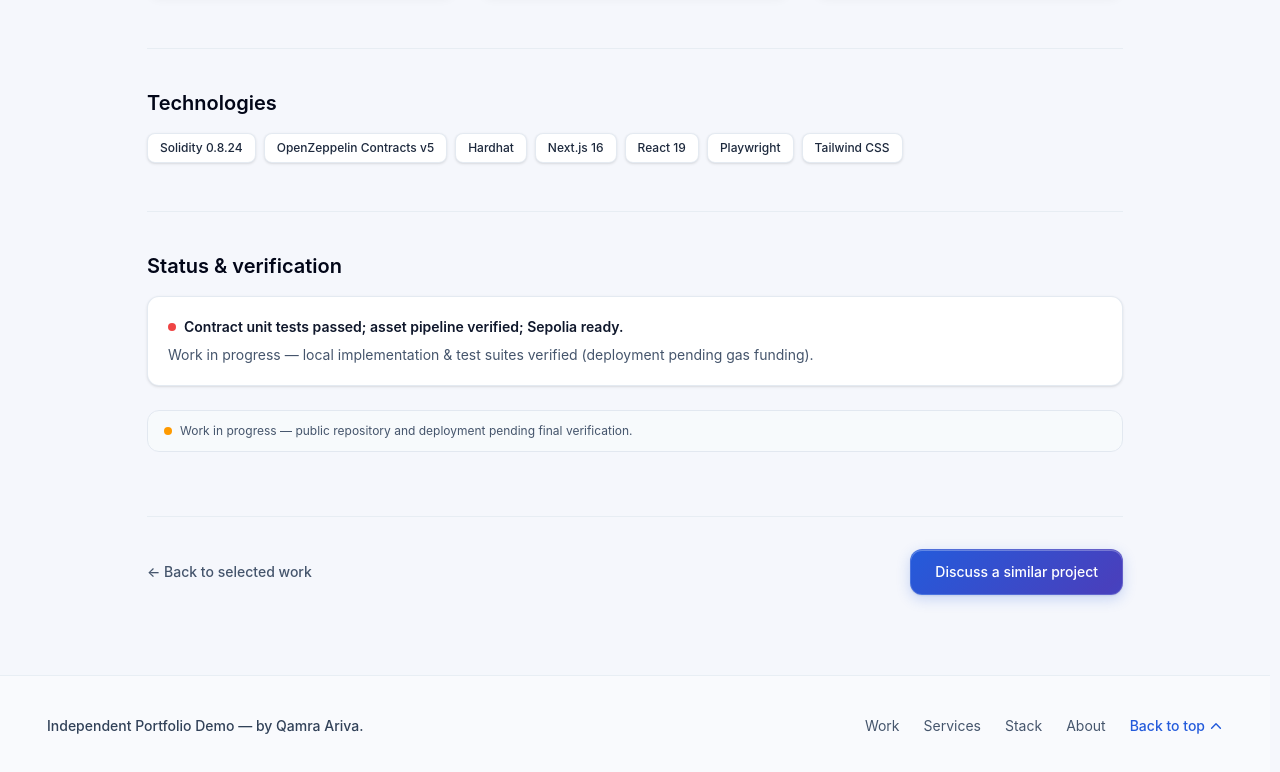
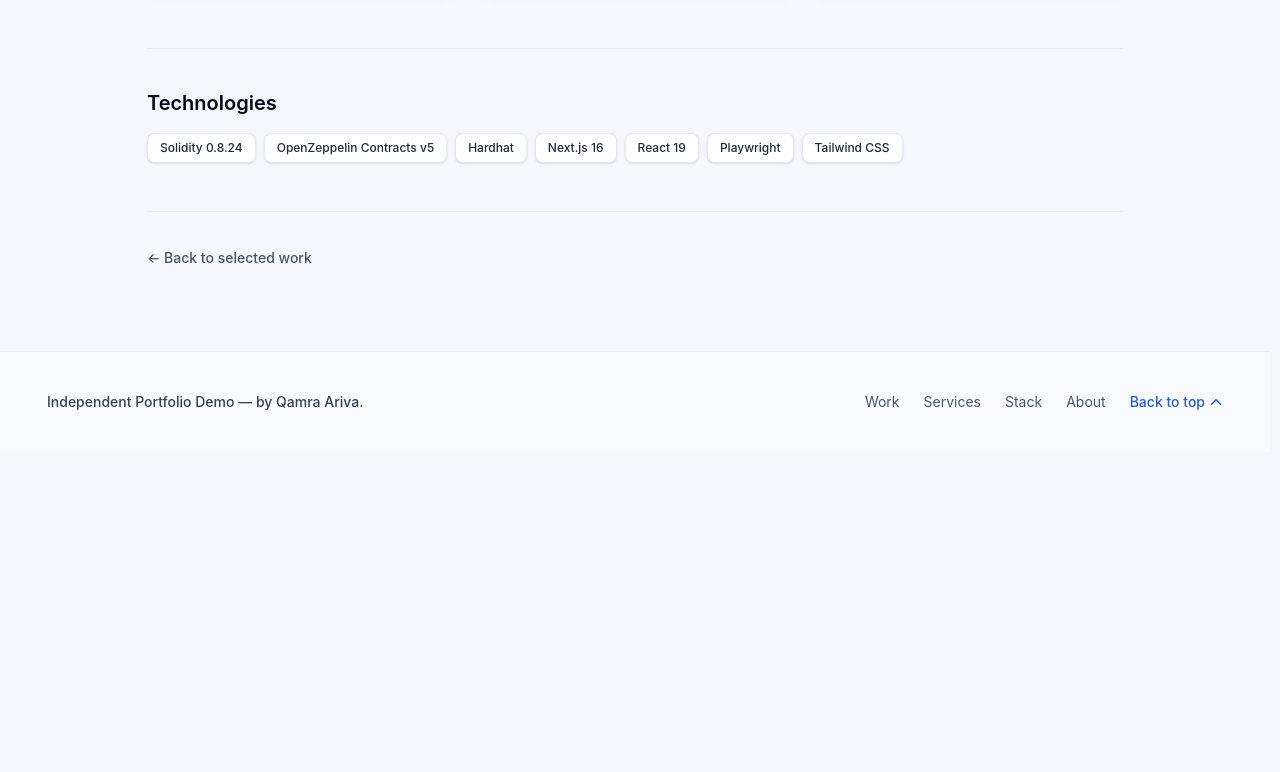
Before and after one commit to Code-Riva/riva-portfolio, a Next.js app: page /projects/dragoons-relics in a window 1280 px wide. Shown: the part 1446-2218 px from the top of the page. After the commit the page ends 1898 px from the top, so only its background shows below. Built offline with nearby package versions, Linux system fonts and the light colour scheme.

Commit message:
refactor(projects): simplify project detail page footer and navigation

```diff
--- a/src/app/projects/[slug]/page.jsx
+++ b/src/app/projects/[slug]/page.jsx
@@ -143,31 +143,10 @@ export default async function ProjectDetailPage({ params }) {
                   </span>
                 ))}
               </div>
-            </div>
 
-            {/* Implementation & Deployment Status */}
-            <div className="mt-12 border-t border-slate-200/70 pt-10 dark:border-white/[0.06]">
-              <h2 className="text-xl font-semibold text-slate-950 dark:text-white">
-                Status & verification
-              </h2>
-              <div className="mt-4 rounded-xl border border-slate-200/90 bg-white p-5 shadow-sm dark:border-white/[0.06] dark:bg-[#0A0F1A] dark:shadow-none">
-                <div className="flex items-center gap-2">
-                  <span
-                    className="h-2 w-2 rounded-full"
-                    style={{ backgroundColor: theme.hex }}
-                  />
-                  <span className="text-sm font-semibold text-slate-900 dark:text-white">
-                    {project.status.summary}
-                  </span>
-                </div>
-                <p className="mt-2 text-sm text-slate-600 dark:text-slate-400">
-                  {project.status.deployment}
-                </p>
-              </div>
-
-              {/* Show repository/demo links only when real URLs exist */}
-              {project.links.github || project.links.liveDemo ? (
-                <div className="mt-6 flex flex-wrap gap-4">
+              {/* Primary Action Buttons (Launch live demo / View source code) */}
+              {(project.links.liveDemo || project.links.github) && (
+                <div className="mt-8 flex flex-wrap gap-4">
                   {project.links.liveDemo && (
                     <a
                       href={project.links.liveDemo}
@@ -189,40 +168,17 @@ export default async function ProjectDetailPage({ params }) {
                     </a>
                   )}
                 </div>
-              ) : (
-                <div className="mt-6 flex items-center gap-2 rounded-xl border border-slate-200 bg-slate-50/80 px-4 py-3 text-xs text-slate-600 dark:border-white/[0.08] dark:bg-white/[0.02] dark:text-slate-400">
-                  <span className="h-2 w-2 rounded-full bg-amber-500" />
-                  <span>Work in progress — public repository and deployment pending final verification.</span>
-                </div>
               )}
             </div>
 
-            {/* Bottom Actions: Return to work + Discuss a similar project / Go to Project */}
-            <div className="mt-16 flex flex-col sm:flex-row items-center justify-between gap-4 border-t border-slate-200/70 pt-8 dark:border-white/[0.06]">
+            {/* Bottom Navigation */}
+            <div className="mt-12 border-t border-slate-200/70 pt-8 dark:border-white/[0.06]">
               <Link
                 href="/#projects"
                 className="inline-flex items-center gap-2 text-sm font-medium text-slate-600 transition hover:text-[#245BDB] dark:text-slate-400 dark:hover:text-[#4F7CFF]"
               >
                 ← Back to selected work
               </Link>
-
-              {project.status.isLiveDeployed && project.links.liveDemo ? (
-                <a
-                  href={project.links.liveDemo}
-                  target="_blank"
-                  rel="noopener noreferrer"
-                  className="btn-primary h-[46px] px-6 text-sm"
-                >
-                  Go to Project →
-                </a>
-              ) : (
-                <Link
-                  href="/#contact"
-                  className="btn-primary h-[46px] px-6 text-sm"
-                >
-                  Discuss a similar project
-                </Link>
-              )}
             </div>
           </div>
         </main>
```
